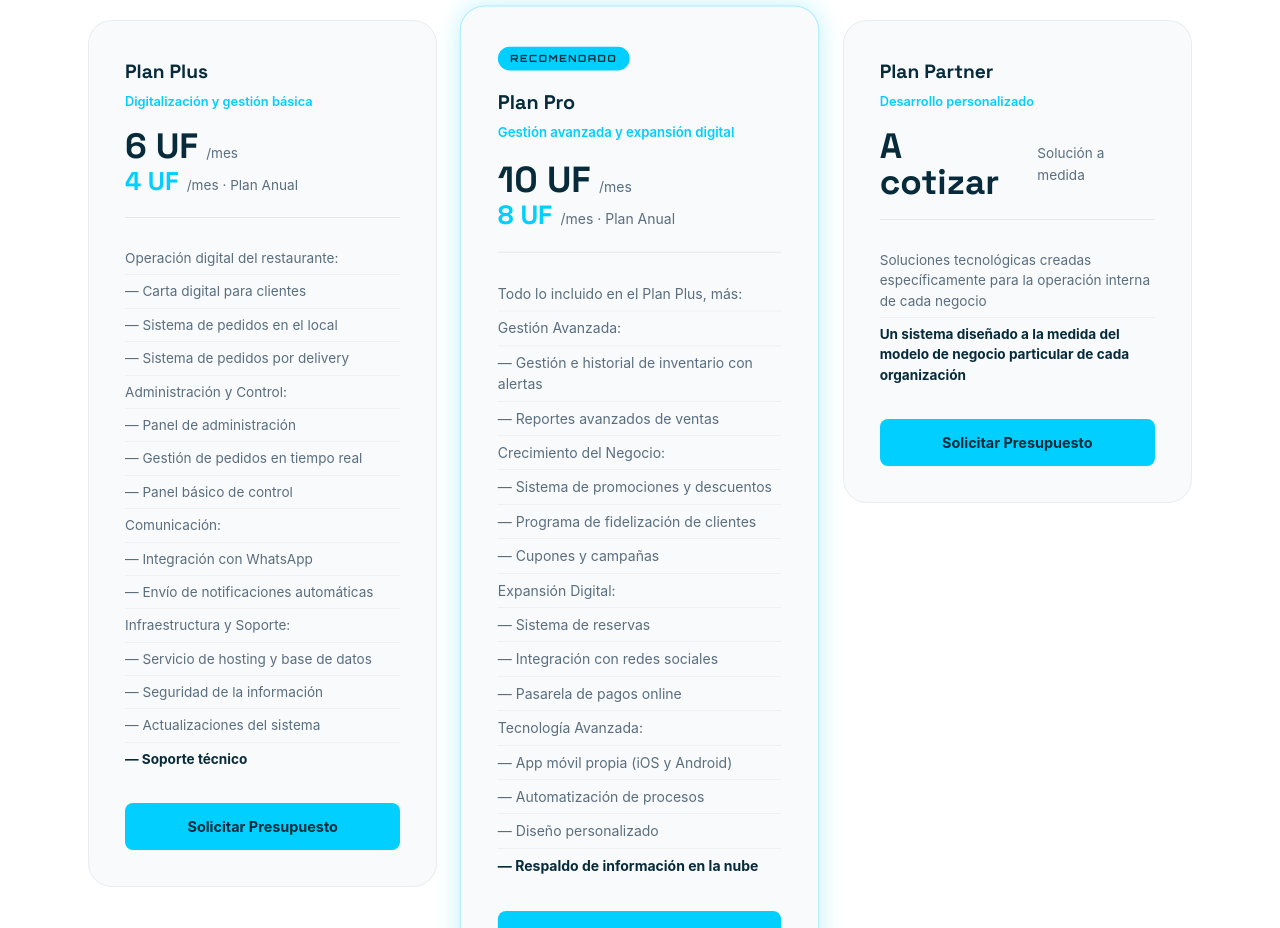
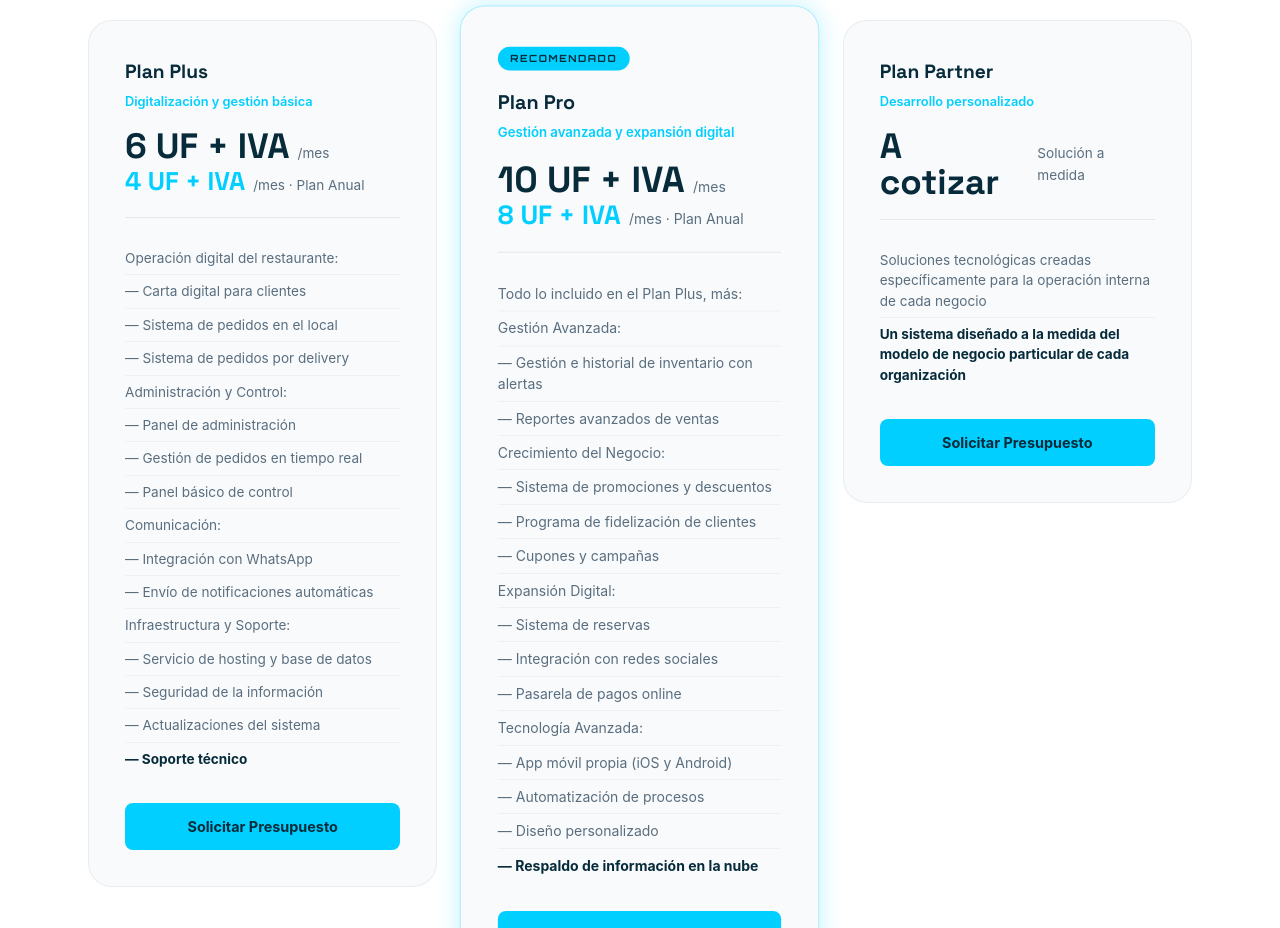
Before and after one commit to david-tkd203/codigo-maison-page, a React (Vite) app: page / in a window 1280 px wide. Shown: the part 1780-2708 px from the top of the page. Built offline with nearby package versions, Linux system fonts and the light colour scheme; a small style sheet from the web is missing.

Commit message:
fix: add +IVA to all plan prices

```diff
--- a/src/components/Pricing.jsx
+++ b/src/components/Pricing.jsx
@@ -64,8 +64,8 @@ const highlights = [
 const plans = [
   {
     title: 'Plan Plus',
-    priceMonthly: '6 UF',
-    priceAnnual: '4 UF',
+    priceMonthly: '6 UF + IVA',
+    priceAnnual: '4 UF + IVA',
     badge: null,
     subtitle: 'Digitalización y gestión básica',
     features: [
@@ -89,8 +89,8 @@ const plans = [
   },
   {
     title: 'Plan Pro',
-    priceMonthly: '10 UF',
-    priceAnnual: '8 UF',
+    priceMonthly: '10 UF + IVA',
+    priceAnnual: '8 UF + IVA',
     badge: 'Recomendado',
     subtitle: 'Gestión avanzada y expansión digital',
     features: [
```
